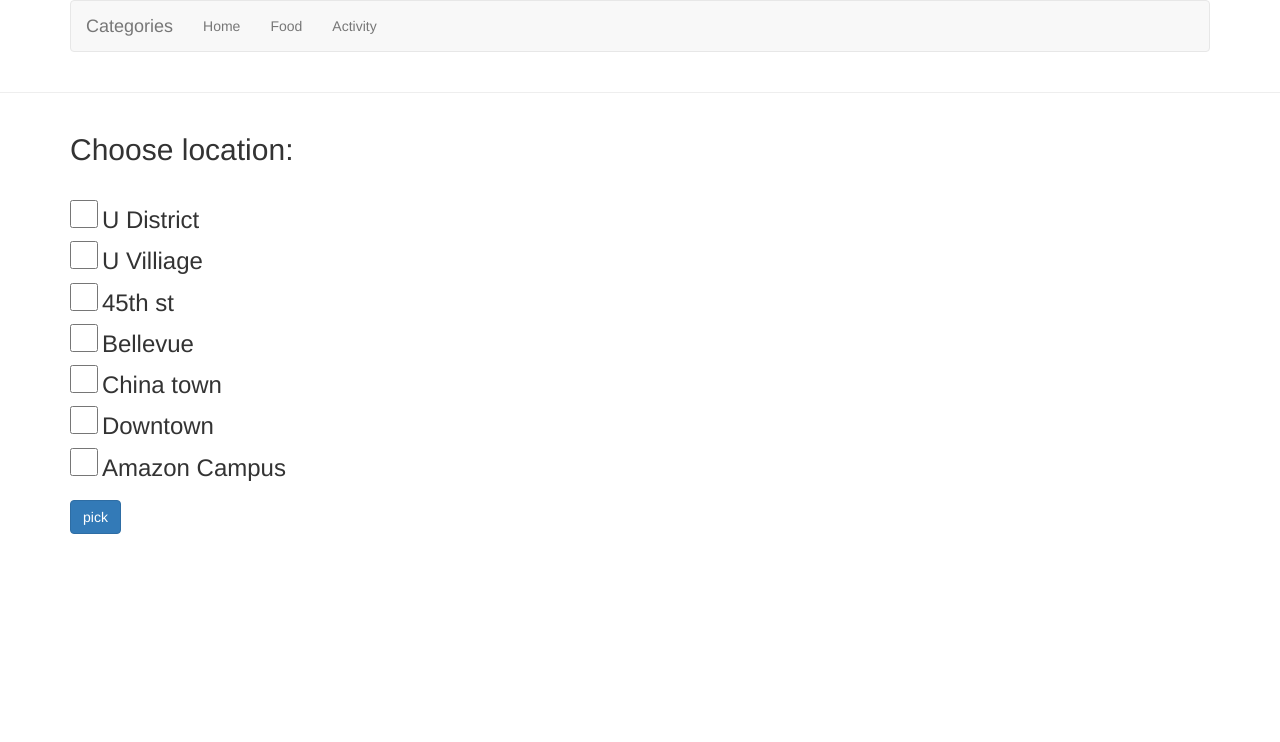
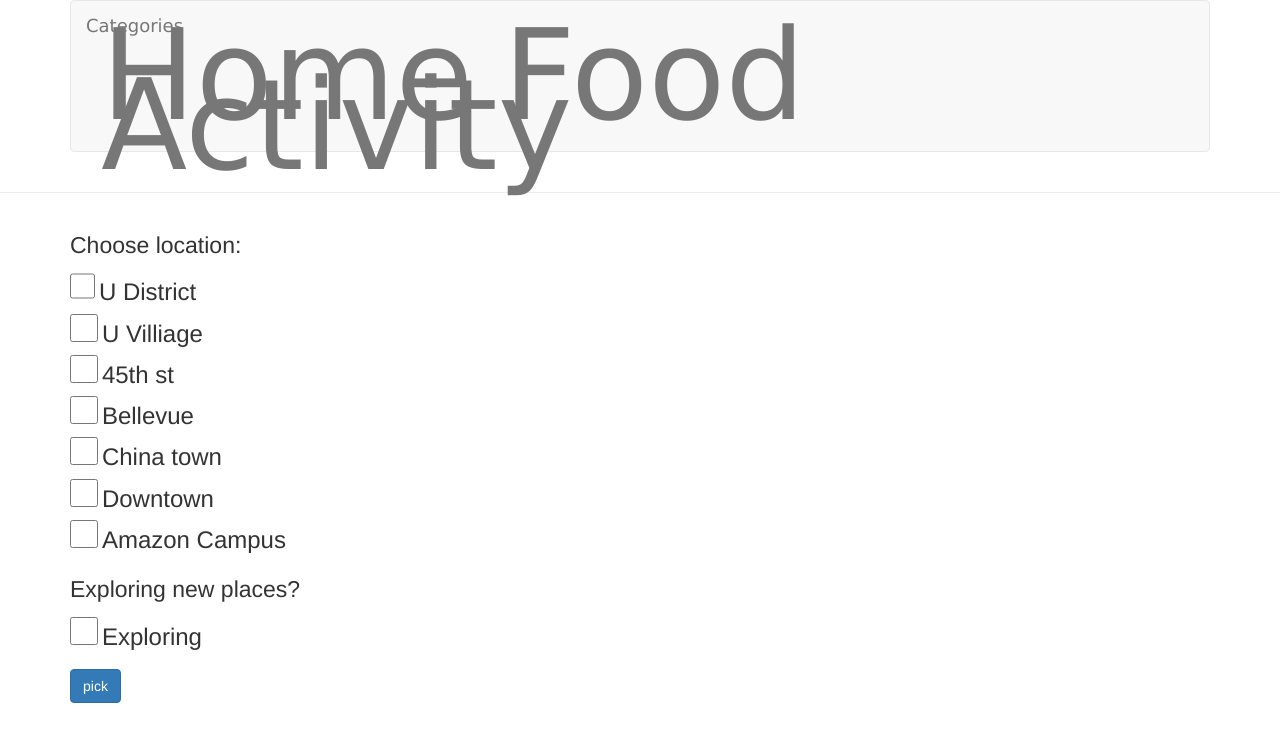
Before and after one commit to GloriaIce/GodPicks, a Flask app: page /food in a window 1280 px wide. Shown: the top 742 px of the page. Run offline with Flask 2, Linux system fonts and the light colour scheme; some libraries are stand-ins or nearby versions.

Commit message:
modify UI

```diff
--- a/app/templates/base.html
+++ b/app/templates/base.html
@@ -2,15 +2,16 @@
 <html>
   <head>
     <meta charset="utf-8" />
+    <meta name="viewport" content="width=device-width, initial-scale=1, maximum-scale=1, user-scalable=no">
     {% if title %}
     <title>{{ title }}</title>
     {% else %}
-    <title>选择困难</title>
+    <title>God picks</title>
     {% endif %}
     <link rel="stylesheet" href="https://maxcdn.bootstrapcdn.com/bootstrap/3.3.7/css/bootstrap.min.css">
     <script src="https://ajax.googleapis.com/ajax/libs/jquery/3.2.1/jquery.min.js"></script>
     <script src="https://maxcdn.bootstrapcdn.com/bootstrap/3.3.7/js/bootstrap.min.js"></script>
-    <link rel="stylesheet" type="text/css" href="../../godpickstyle.css">
+    <link rel=stylesheet type=text/css href="{{ url_for('static', filename='style.css') }}">
   </head>
   <body>
     <div class="container">
@@ -27,7 +28,6 @@
         </div>
       </nav>
     </div>
-
     <hr>
 
     <div class="container">
--- a/app/templates/food.html
+++ b/app/templates/food.html
@@ -2,8 +2,8 @@
 {% block content %}
     <form action="/result" method="get">
     	<div class = "form-group">
-			<h2 for = "location">Choose location:</h2><br>
-			<input name="Location" type="checkbox" value="UD" style="width: 28px; height: 28px;" />
+			<h2 for = "location">Choose location:</h2>
+			<input name="Location" type="checkbox" value="UD" style="width: 25px; height: 28px;" />
 				<font size="5"> U District</font><br>
 			<input name="Location" type="checkbox" value="UV" style="width: 28px; height: 28px;" />
 				<font size="5"> U Villiage</font><br>
@@ -16,7 +16,10 @@
 			<input name="Location" type="checkbox" value="DT" style="width: 28px; height: 28px;" />
 				<font size="5"> Downtown</font><br>
 			<input name="Location" type="checkbox" value="Amazon" style="width: 28px; height: 28px;" />
-				<font size="5"> Amazon Campus</font>
+				<font size="5"> Amazon Campus</font><br>
+			<h2>Exploring new places?</h2>
+			<input name="Location" type="checkbox" value="NEW" style="width: 28px; height: 28px;" />
+				<font size="5"> Exploring</font>
 		</div>
 		<button type="submit" class="btn btn-primary">pick</button>
 	</form>
--- a/app/views.py
+++ b/app/views.py
@@ -22,7 +22,7 @@ def showFoodResult():
 @app.route('/activity')
 def activity():
     activity = pick_activity()
-    return render_template("activity.html", title = "activity", activity = activity)
+    return render_template("activity.html", title = "activity", activity = activity.decode('utf-8'))
 
 @app.route('/login', methods=['GET', 'POST'])
 def login():
--- a/data/Bellevue.txt
+++ b/data/Bellevue.txt
@@ -1,4 +1,4 @@
-Little sheep
+小肥羊
 Boiling point
 facing east
 Peony Kitchen
--- a/data/CT.txt
+++ b/data/CT.txt
@@ -1,3 +1,4 @@
 Boiling point
 翠苑
 诸葛烤鱼
+七星椒
--- a/data/activity.txt
+++ b/data/activity.txt
@@ -1,6 +1,6 @@
 go for a walk
 have a drink;)
-play pool
+打台球
 bowling
 library:(
 play video games
--- /dev/null
+++ b/run_local.py
@@ -0,0 +1,3 @@
+#!flask/bin/python
+from app import app
+app.run(debug=True)
--- /dev/null
+++ b/static/style.css
@@ -0,0 +1,21 @@
+@import url("bootstrap.min.css")
+p {
+	color:blue;
+    font-size: 48px;
+}
+
+a {
+	color: blue;
+    font-family: verdana;
+    font-size: 300%;
+}
+
+li {
+	color: blue;
+    font-family: verdana;
+    font-size: 300%;
+}
+
+h2 {
+	font-size: 23px !important;
+}
```
Also changed, not shown: app/godpickstyle.css (deleted, +0 -43 lines), app/pick.py (+6 -2 lines), app/templates/login.html (deleted, +0 -19 lines), app/templates/profile.html (line endings or trailing spaces), 4 other files.
